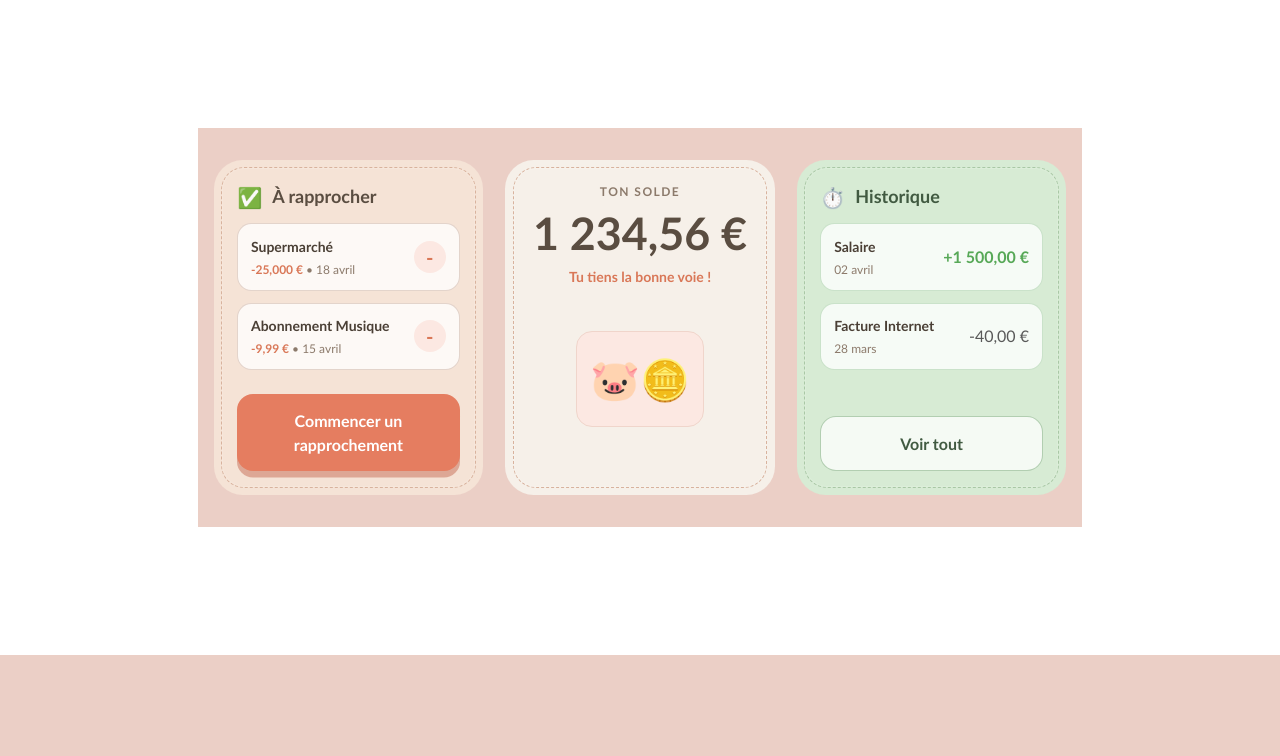
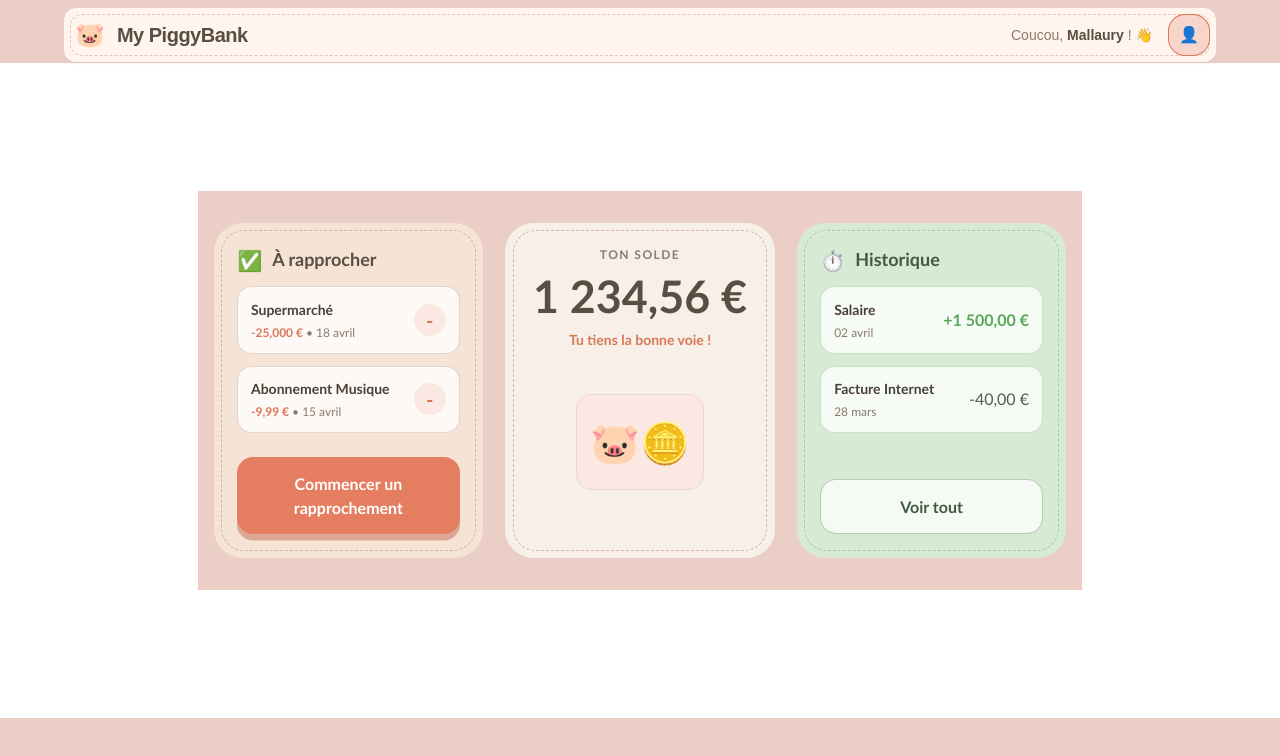
Before and after one commit to rhaza0210002/MyPiggyBank, a Next.js app: page / in a window 1280 px wide. Shown: the top 756 px of the page. Built offline with nearby package versions, Linux system fonts and the light colour scheme.

Commit message:
feat: add header

```diff
--- a/src/app/page.tsx
+++ b/src/app/page.tsx
@@ -1,12 +1,16 @@
 import DashboardPage from "@/components/features/Dashboard/page";
+import Header from "@/components/features/Header/page";
 import Image from "next/image";
 
 export default function Home() {
   return (
-    <div className="flex items-center justify-center bg-[#ebcfc6] font-sans dark:bg-[#ebcfc6]">
-      <main className="flex w-full items-center bg-white dark:bg-[#ebcfc6] sm:items-start">
-        <DashboardPage />
-      </main>
-    </div>
+    <>
+      <Header />
+      <div className="flex items-center justify-center bg-[#f8d1b3] font-sans dark:bg-[#ebcfc6]">
+        <main className="flex w-full items-center bg-white dark:bg-[#ebcfc6] sm:items-start">
+          <DashboardPage />
+        </main>
+      </div>
+    </>
   );
 }
--- a/src/components/features/Dashboard/AsideCards.tsx
+++ b/src/components/features/Dashboard/AsideCards.tsx
@@ -1,3 +1,5 @@
+"use client";
+
 import React from 'react';
 import styles from '@/components/features/Dashboard/Dashboard.module.css';
 
--- /dev/null
+++ b/src/components/features/Header/page.tsx
@@ -0,0 +1,76 @@
+
+"use client";
+import React from 'react';
+import Link from 'next/link';
+
+interface HeaderProps {
+  userName?: string;
+}
+
+export default function Header({ userName = 'Mallaury' }: HeaderProps) {
+  const navLinks = [
+    {
+      name: "Paramètres",
+      href: "/settings",
+      icon: "⚙️",
+      isActive: false,
+      ariaLabel: "Accéder aux paramètres du compte et d'accessibilité"
+    },
+    {
+      name: "Notifications",
+      href: "/notifications",
+      icon: "🔔",
+      isActive: false,
+      ariaLabel: "Accéder aux notifications"
+    },
+    {
+      name: "Profil",
+      href: "/profile",
+      icon: "👤",
+      isActive: true,
+      ariaLabel: "Accéder au profil"
+    }
+  ];
+
+  return (
+    <header className="w-[90%] mx-auto mt-2 p-1.5 rounded-xl bg-[#FFF5EE] border-b border-[#E5C4B4] shadow-xs sticky top-0 z-50">
+      <div className="max-w-6xl rounded-xl mx-auto border-[0.12rem] border-[#E5C4B4] border-dashed flex items-center justify-between">
+
+        {/* Logo / Nom de l'app */}
+        <Link
+          href="/dashboard"
+          className="flex items-center gap-3 group focus:outline-hidden focus:ring-2 focus:ring-[#D97757] rounded-xl p-1"
+        >
+          <span className="text-2xl" role="img" aria-label="Tirelire">
+            🐷
+          </span>
+          <span className="text-xl font-bold text-[#5A4D41] tracking-tight group-hover:text-[#D97757] transition-colors">
+            My PiggyBank
+          </span>
+        </Link>
+
+        {/* Message d'accueil / Navigation rapide */}
+        <div className="flex items-center gap-4">
+          <span className="text-sm font-medium text-[#8C7A6B] hidden sm:inline">
+            Coucou, <strong className="text-[#5A4D41]">{userName}</strong> ! 👋
+          </span>
+          <nav aria-label="Navigation secondaire" className="flex items-center gap-2">
+            {navLinks
+              .filter((item) => item.isActive)
+              .map((item) => (
+                <Link
+                  key={item.href}
+                  href={item.href}
+                  aria-label={item.ariaLabel}
+                  className="w-10 h-10 rounded-2xl flex items-center justify-center transition-colors focus:outline-hidden focus:ring-2 focus:ring-[#D97757] bg-[#F8D5CB] text-[#C86445] ring-1 ring-[#D97757]"
+                >
+                  <span aria-hidden="true">{item.icon}</span>
+                </Link>
+              ))}
+          </nav>
+
+        </div>
+      </div>
+    </header>
+  );
+}
```
